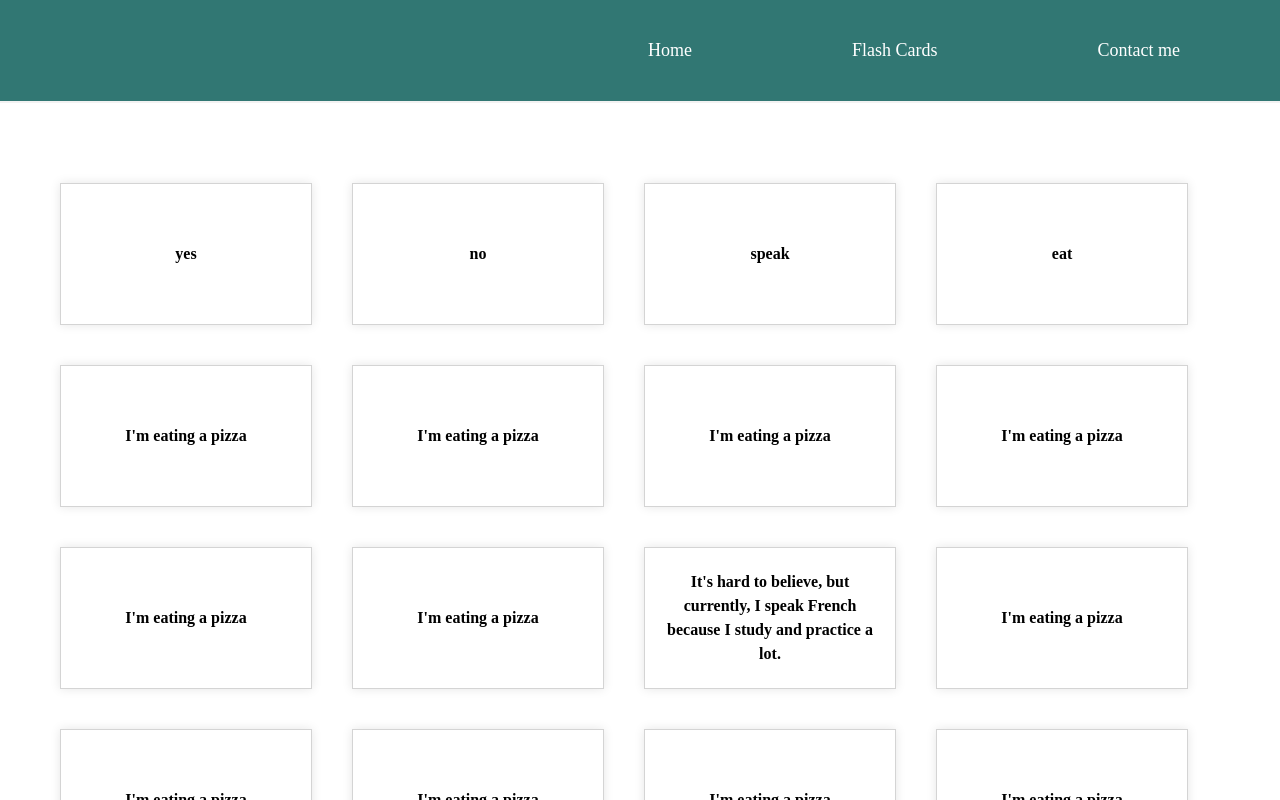
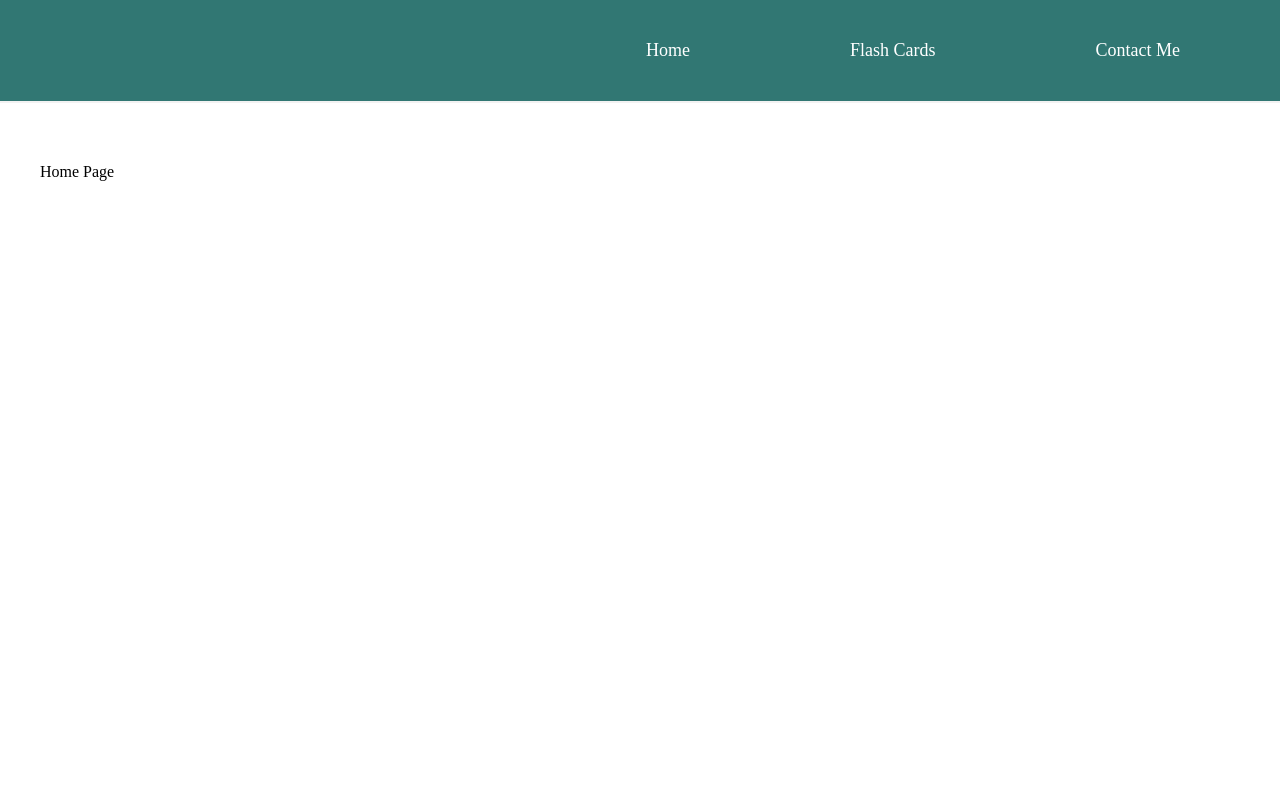
Before and after one commit to gultaj7/as3_w-m1_fall2023, a React (Create React App) app in the folder flashcards-app/: page / in a window 1280 px wide. Shown: the top 800 px of the page. Built offline with nearby package versions, Linux system fonts and the light colour scheme; data requests are answered from the project's data file.

Commit message:
apply react routers

```diff
--- a/flashcards-app/package.json
+++ b/flashcards-app/package.json
@@ -8,6 +8,7 @@
     "@testing-library/user-event": "^13.5.0",
     "react": "^18.2.0",
     "react-dom": "^18.2.0",
+    "react-router-dom": "^6.21.1",
     "react-scripts": "5.0.1",
     "web-vitals": "^2.1.4"
   },
--- a/flashcards-app/src/App.js
+++ b/flashcards-app/src/App.js
@@ -1,15 +1,23 @@
+
+import { BrowserRouter as Router, Route, Routes } from 'react-router-dom';
+import Home from './Home';
+import FlashCards from './FlashCards';
+import Contact from './Contact';
 import Navbar from './Navbar';
-import Home from './Home';
 
-function App() {
+const App = () => {
   return (
-    <div className="app">
-      <Navbar />
-      <div className="content">
-        <Home />
+    <Router>
+      <div>
+        <Navbar />
+        <Routes>
+          <Route path="/" element={<Home />} />
+          <Route path="/flash-cards" element={ <FlashCards /> } />
+          <Route path="/contact" element={<Contact />} />
+        </Routes>
       </div>
-    </div>
+    </Router>
   );
-}
+};
 
 export default App;
--- /dev/null
+++ b/flashcards-app/src/Contact.js
@@ -0,0 +1,11 @@
+
+const Contact = () => {
+    return (
+      <div className="content">
+          <div>Contact me</div>
+      </div>
+
+    );
+  };
+
+  export default Contact;
--- /dev/null
+++ b/flashcards-app/src/FlashCards.js
@@ -0,0 +1,50 @@
+import { useState, useEffect } from "react";
+import CardsList from "./CardsList";
+
+const FlashCards = () => {
+    const [cards, setCards] = useState(null);
+    const [isPending, setIsPending] = useState(true);
+    const [error, setError] = useState(null);
+
+    const handleDelete = (id) => {
+        const newCards = cards.filter(card => card.id !== id);
+        setCards(newCards);
+    }
+
+    useEffect(() => {
+        setTimeout(() => {
+            fetch("http://localhost:8000/cards") //returns promise
+                .then(res => {
+                    if(!res.ok) {
+                        throw Error('failed to fetch the data')
+                    }
+                    return res.json() //another promise
+                })
+                .then(data=> {
+                    setCards(data);
+                    setIsPending(false);
+                    setError(null);
+                })
+                .catch(err => {
+                    setIsPending(false);
+                    setError(err.message);
+                })
+        }, 1000)
+    }, []);
+
+    return (
+        <div className="content">
+            <div className="FlashCards">
+                <div className="pop-up-messages">
+                    { error && <div>{ error }</div> }
+                    { isPending && <div>Loading...</div> }
+                </div>
+
+                { cards && <CardsList cards={ cards } handleDelete={handleDelete}/>}
+            </div>
+        </div>
+
+    );
+}
+
+export default FlashCards;
--- a/flashcards-app/src/Home.js
+++ b/flashcards-app/src/Home.js
@@ -1,47 +1,11 @@
-import { useState, useEffect } from "react";
-import CardsList from "./CardsList";
 
 const Home = () => {
-    const [cards, setCards] = useState(null);
-    const [isPending, setIsPending] = useState(true);
-    const [error, setError] = useState(null);
+    return (
+      <div className="content">
+          <div>Home Page</div>
+      </div>
+    );
 
-    const handleDelete = (id) => {
-        const newCards = cards.filter(card => card.id !== id);
-        setCards(newCards);
-    }
+  };
 
-    useEffect(() => {
-        setTimeout(() => {
-            fetch("http://localhost:8000/cards") //returns promise
-                .then(res => {
-                    if(!res.ok) {
-                        throw Error('failed to fetch the data')
-                    }
-                    return res.json() //another promise
-                })
-                .then(data=> {
-                    setCards(data);
-                    setIsPending(false);
-                    setError(null);
-                })
-                .catch(err => {
-                    setIsPending(false);
-                    setError(err.message);
-                })
-        }, 1000)
-    }, []);
-
-    return (
-        <div className="Home">
-            <div className="pop-up-messages">
-                { error && <div>{ error }</div> }
-                { isPending && <div>Loading...</div> }
-            </div>
-
-            { cards && <CardsList cards={ cards } handleDelete={handleDelete}/>}
-        </div>
-    );
-}
-
-export default Home;
+  export default Home;
--- a/flashcards-app/src/Navbar.js
+++ b/flashcards-app/src/Navbar.js
@@ -1,14 +1,16 @@
+import React from 'react';
+import { Link } from 'react-router-dom';
+
 const Navbar = () => {
   return (
     <nav className="navbar">
       <div className="links">
-                <a href="/">Home</a>
-                <a href="/create">Flash Cards</a>
-                <a href="/create">Contact me</a>
+        <Link to="/">Home</Link>
+        <Link to="/flash-cards">Flash Cards</Link>
+        <Link to="/contact">Contact Me</Link>
       </div>
-
     </nav>
   );
-}
+};
 
 export default Navbar;
```
Also changed, not shown: 1 other file (tests, documents, lock files or other folders). Lines whose indentation alone changed are shown as unchanged.
